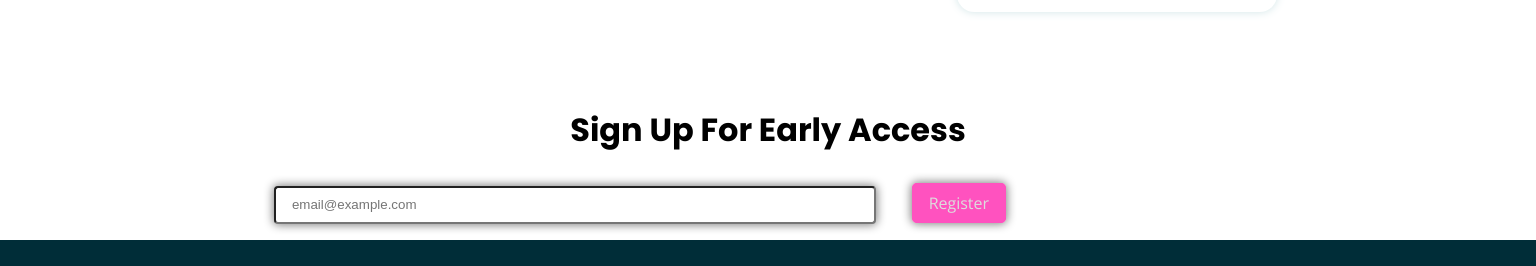
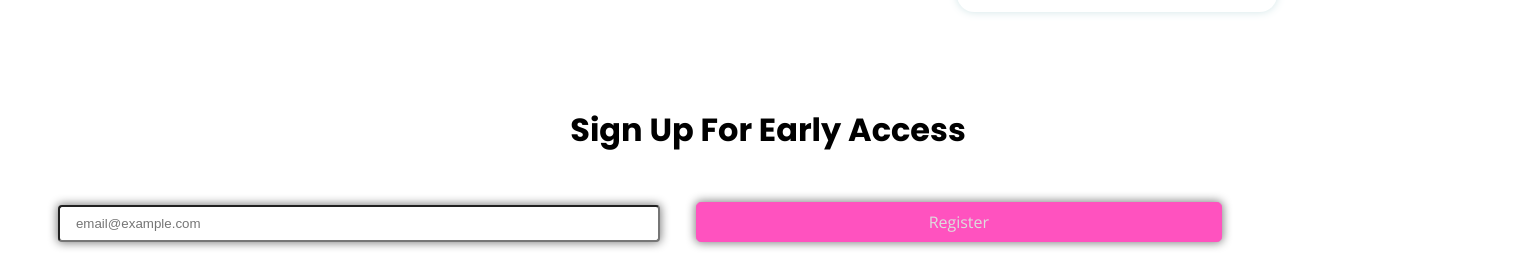
Before and after one commit to CataLight/Huddle1, a plain HTML site: page index.html in a window 1536 px wide. Shown: the part 1019-1285 px from the top of the page. Drawn offline with nearby package versions, Linux system fonts and the light colour scheme.

Commit message:
fixed button problem

```diff
--- a/script/style.css
+++ b/script/style.css
@@ -77,6 +77,7 @@ input{
     box-shadow: 0px 0px 10px 1px grey;
     text-decoration: none;
     color:#ddd;
+    display: block;
 }
 
 /* footer section */
@@ -148,6 +149,7 @@ p{
         width:35%;
         position: relative;
         left:-7rem;
+        display: inline-block;
     }
 
     .white-logo{
```
